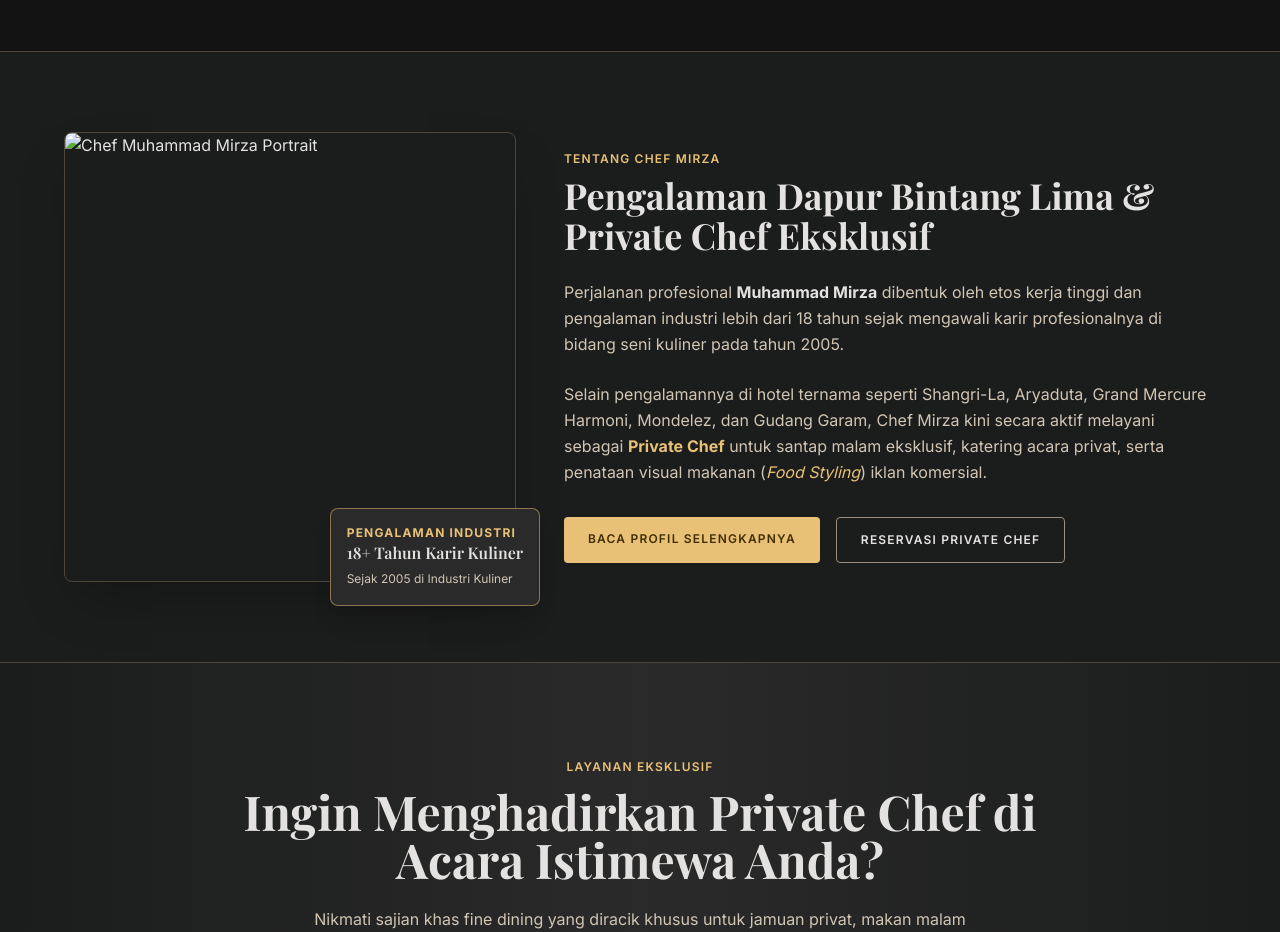
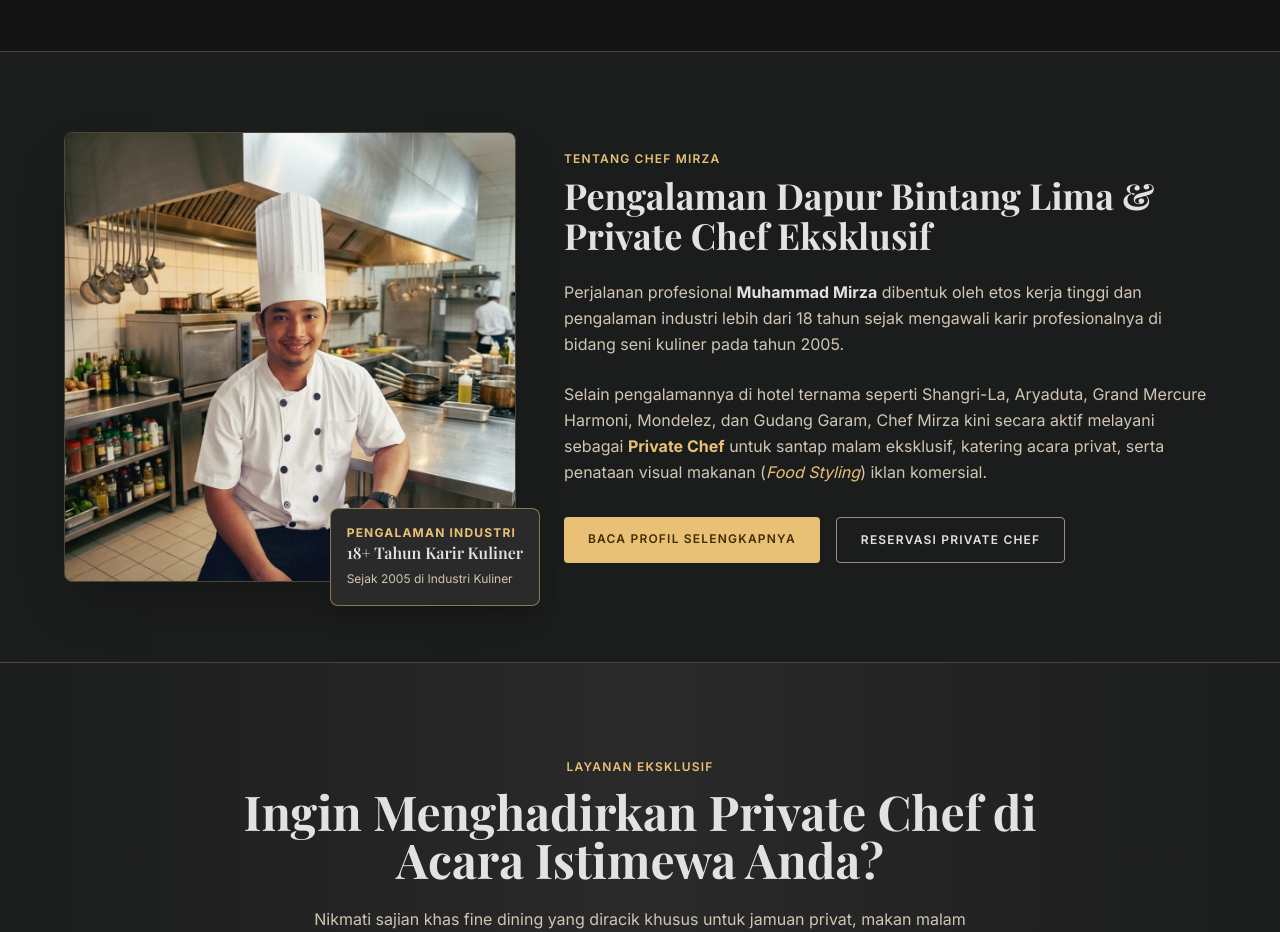
Before and after one commit to fikri100/portofolio-chef, a plain HTML site: page index.html in a window 1280 px wide. Shown: the part 1940-2872 px from the top of the page. Drawn offline with nearby package versions, Linux system fonts and the light colour scheme; a web font is replaced by a local one.

Commit message:
fix: add chef photo to images directory and update references

```diff
--- a/index.html
+++ b/index.html
@@ -238,7 +238,7 @@
             <div class="max-w-6xl mx-auto grid grid-cols-1 md:grid-cols-12 gap-12 items-center">
                 <div class="md:col-span-5 reveal">
                     <div class="relative">
-                        <img src="context/foto%20chef.jpeg"
+                        <img src="images/foto-chef.jpeg"
                              alt="Chef Muhammad Mirza Portrait"
                              class="rounded-lg border border-outline-variant shadow-2xl w-full object-cover object-top h-[450px]">
                         <div class="absolute -bottom-6 -right-6 bg-surface-high border border-primary/50 p-4 rounded-lg shadow-xl hidden sm:block">
```
Also changed, not shown: tentang-saya.html (+1 -1 lines), images/foto-chef.jpeg (added).
